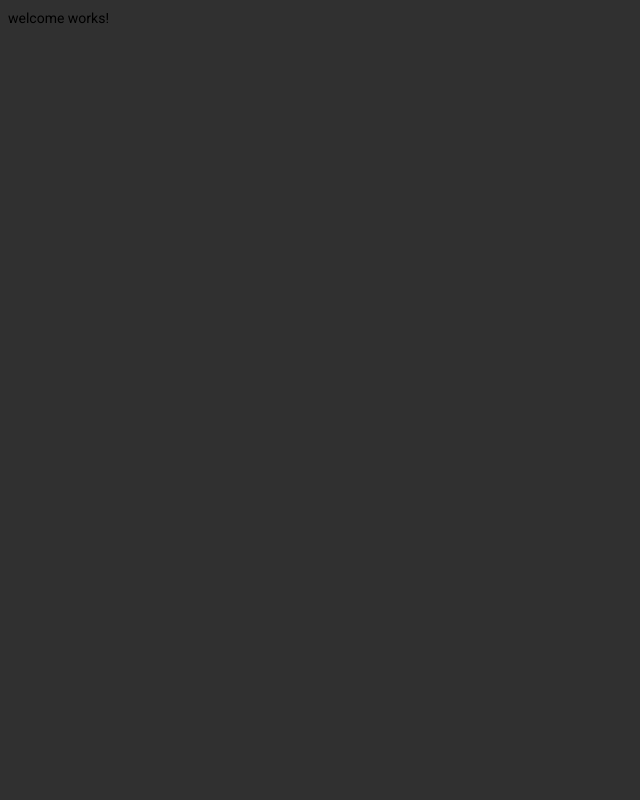
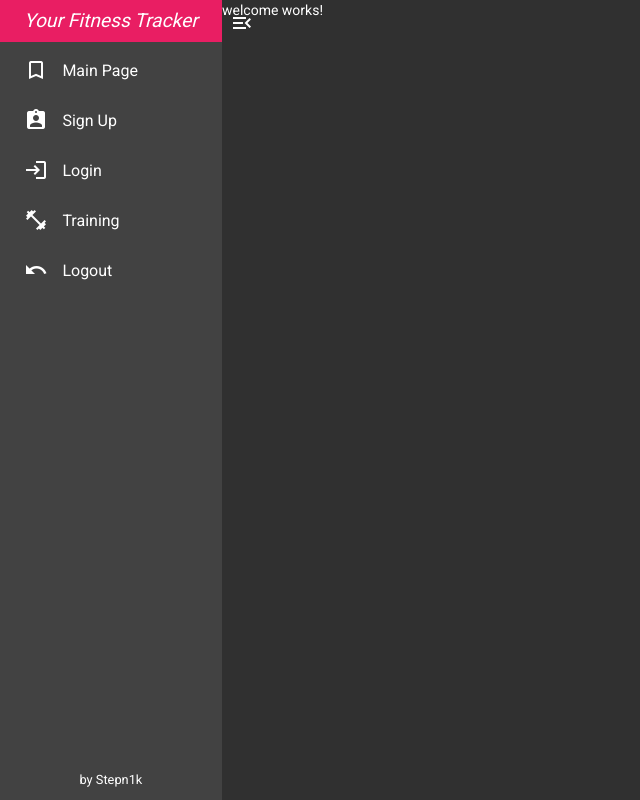
Before and after one commit to stepn1k/fitnessTracker, an Angular app: page / in a window 1280 px wide. Shown: the whole page, without its empty margins (0-640 px from the left). Built offline with nearby package versions, Linux system fonts and the light colour scheme.

Commit message:
added sidenav

```diff
--- a/src/app/app.component.html
+++ b/src/app/app.component.html
@@ -1 +1,4 @@
-<router-outlet></router-outlet>
+<app-sidenav>
+  <!--Output Main Content-->
+  <router-outlet></router-outlet>
+</app-sidenav>
--- a/src/app/app.component.ts
+++ b/src/app/app.component.ts
@@ -1,4 +1,4 @@
-import { Component } from '@angular/core';
+import {Component} from '@angular/core';
 
 @Component({
   selector: 'app-root',
@@ -6,5 +6,4 @@ import { Component } from '@angular/core';
   styleUrls: ['./app.component.scss']
 })
 export class AppComponent {
-  title = 'fitnessTrackerNgRx';
 }
--- /dev/null
+++ b/src/app/sidenav/sidenav-list/sidenav-item/sidenav-item.component.scss
@@ -0,0 +1,20 @@
+li {
+  margin-bottom: 0.2rem;
+
+  a {
+    font-size: 1rem;
+    display: flex;
+    align-items: center;
+    color: white;
+    text-decoration: none;
+
+    mat-icon {
+      margin-right: 0.9rem;
+      padding-bottom: 2px;
+    }
+
+    &:hover {
+      color: #e91e63;
+    }
+  }
+}
--- /dev/null
+++ b/src/app/sidenav/sidenav-list/sidenav-item/sidenav-item.component.ts
@@ -0,0 +1,24 @@
+import {Component, Input, OnInit} from '@angular/core';
+
+@Component({
+  selector: 'app-sidenav-item',
+  template: `
+      <li>
+          <a routerLink="{{urlPath}}">
+              <mat-icon>{{matIcon}}</mat-icon>
+              <ng-content></ng-content>
+          </a>
+      </li>`,
+  styleUrls: ['./sidenav-item.component.scss']
+})
+export class SidenavItemComponent implements OnInit {
+  @Input() matIcon;
+  @Input() urlPath;
+
+  constructor() {
+  }
+
+  ngOnInit(): void {
+  }
+
+}
--- /dev/null
+++ b/src/app/sidenav/sidenav-list/sidenav-list.component.scss
@@ -0,0 +1,5 @@
+ul {
+  margin: 0;
+  padding: 1rem 1.5rem 0.3rem;
+  list-style: none;
+}
--- /dev/null
+++ b/src/app/sidenav/sidenav-list/sidenav-list.component.ts
@@ -0,0 +1,22 @@
+import {Component, Input, OnInit} from '@angular/core';
+
+@Component({
+  selector: 'app-sidenav-list',
+  template: `
+      <ul *ngFor="let link of links">
+          <app-sidenav-item [matIcon]="link.matIcon" [urlPath]="link.urlPath">
+              {{link.label}}
+          </app-sidenav-item>
+      </ul>`,
+  styleUrls: ['./sidenav-list.component.scss']
+})
+export class SidenavListComponent implements OnInit {
+  @Input() links;
+
+  constructor() {
+  }
+
+  ngOnInit(): void {
+  }
+
+}
--- /dev/null
+++ b/src/app/sidenav/sidenav.component.html
@@ -0,0 +1,20 @@
+<mat-drawer-container class="container" autosize>
+  <!--  Nav  -->
+
+  <mat-drawer mode="side" [opened]="isOpen">
+    <!--  Logo  -->
+    <div class="logo">Your Fitness Tracker</div>
+    <!--  Nav List  -->
+    <app-sidenav-list [links]="links"></app-sidenav-list>
+    <!--  Copyright   -->
+    <div class="copy">by Stepn1k</div>
+  </mat-drawer>
+
+  <!--  Sidenav Button  -->
+  <button class="menu-button" mat-icon-button type="button" (click)="isOpen = !isOpen">
+    <mat-icon>{{isOpen ? "menu_open" : "menu"}}</mat-icon>
+  </button>
+
+  <!--  Output Main Content  -->
+  <ng-content></ng-content>
+</mat-drawer-container>
--- /dev/null
+++ b/src/app/sidenav/sidenav.component.scss
@@ -0,0 +1,32 @@
+mat-drawer-container {
+  height: 100%;
+
+  mat-drawer {
+    border: none;
+
+    // application name
+    .logo {
+      display: flex;
+      justify-content: center;
+      font-size: 1.2rem;
+      padding: 0.7rem 1.5rem;
+      font-style: italic;
+      background-color: #e91e63;
+    }
+
+    // copyright label
+    .copy {
+      font-size: 0.8rem;
+      position: absolute;
+      bottom: 10px;
+      left: 50%;
+      transform: translateX(-50%);
+    }
+  }
+
+  //  menu toggle-button
+  button {
+    position: absolute;
+    top: 2px;
+  }
+}
--- /dev/null
+++ b/src/app/sidenav/sidenav.component.ts
@@ -0,0 +1,45 @@
+import {Component, OnInit} from '@angular/core';
+
+@Component({
+  selector: 'app-sidenav',
+  templateUrl: './sidenav.component.html',
+  styleUrls: ['./sidenav.component.scss']
+})
+export class SidenavComponent implements OnInit {
+  isOpen = true;
+
+  links = [
+    {
+      label: 'Main Page',
+      matIcon: 'bookmark_border',
+      urlPath: ''
+    },
+    {
+      label: 'Sign Up',
+      matIcon: 'assignment_ind',
+      urlPath: '/auth'
+    },
+    {
+      label: 'Login',
+      matIcon: 'login',
+      urlPath: '/auth'
+    },
+    {
+      label: 'Training',
+      matIcon: 'fitness_center',
+      urlPath: '/training'
+    },
+    {
+      label: 'Logout',
+      matIcon: 'undo',
+      urlPath: '/auth'
+    }
+  ];
+
+  constructor() {
+  }
+
+  ngOnInit(): void {
+  }
+
+}
--- a/src/styles.scss
+++ b/src/styles.scss
@@ -1,3 +1,8 @@
+html, body {
+  height: 100%;
+}
+
 body {
+  margin: 0;
   background-color: #303030;
 }
```
Also changed, not shown: src/app/app.module.ts (+7 -1 lines), src/app/material/material.module.ts (+7 -1 lines).
